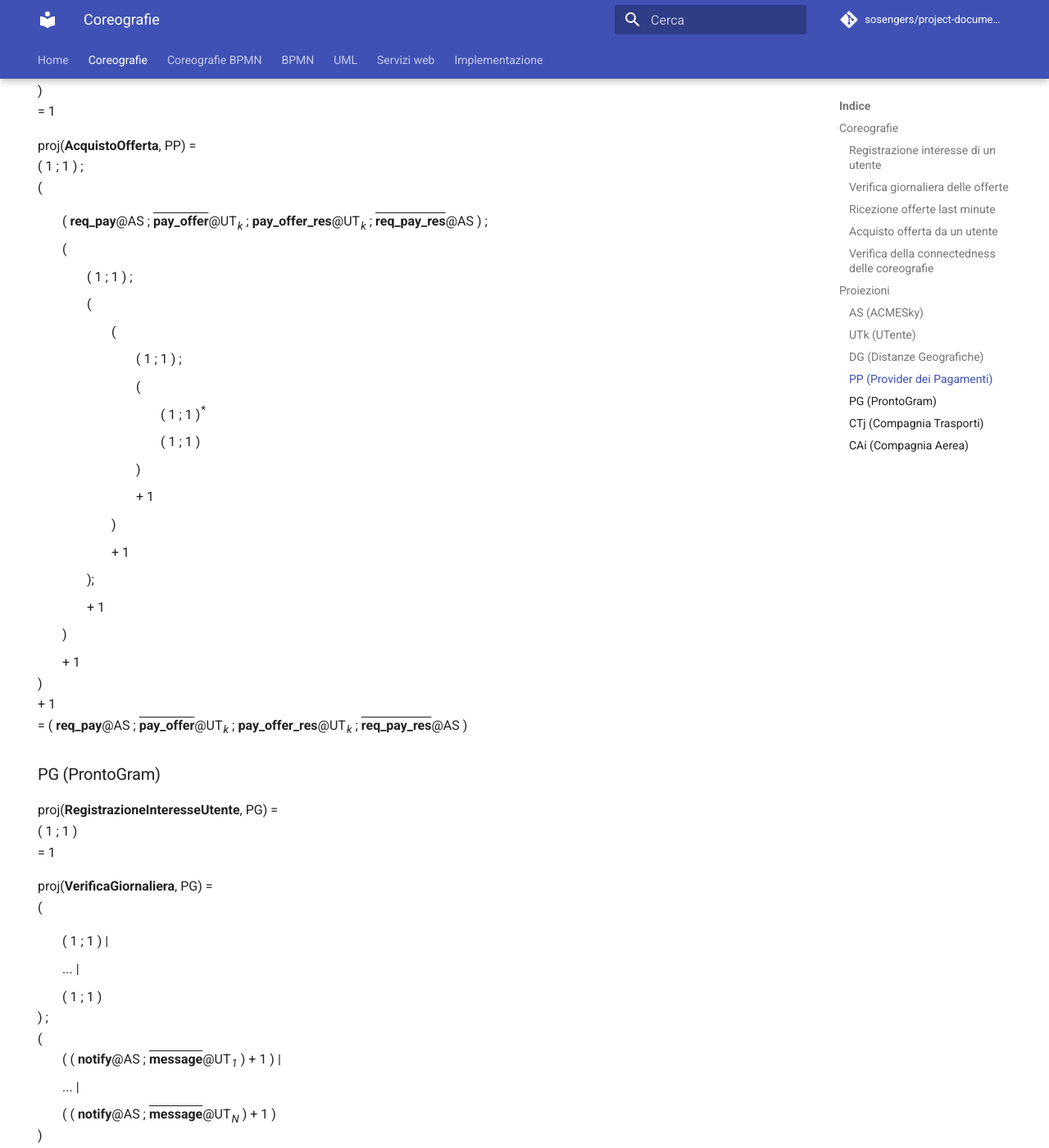
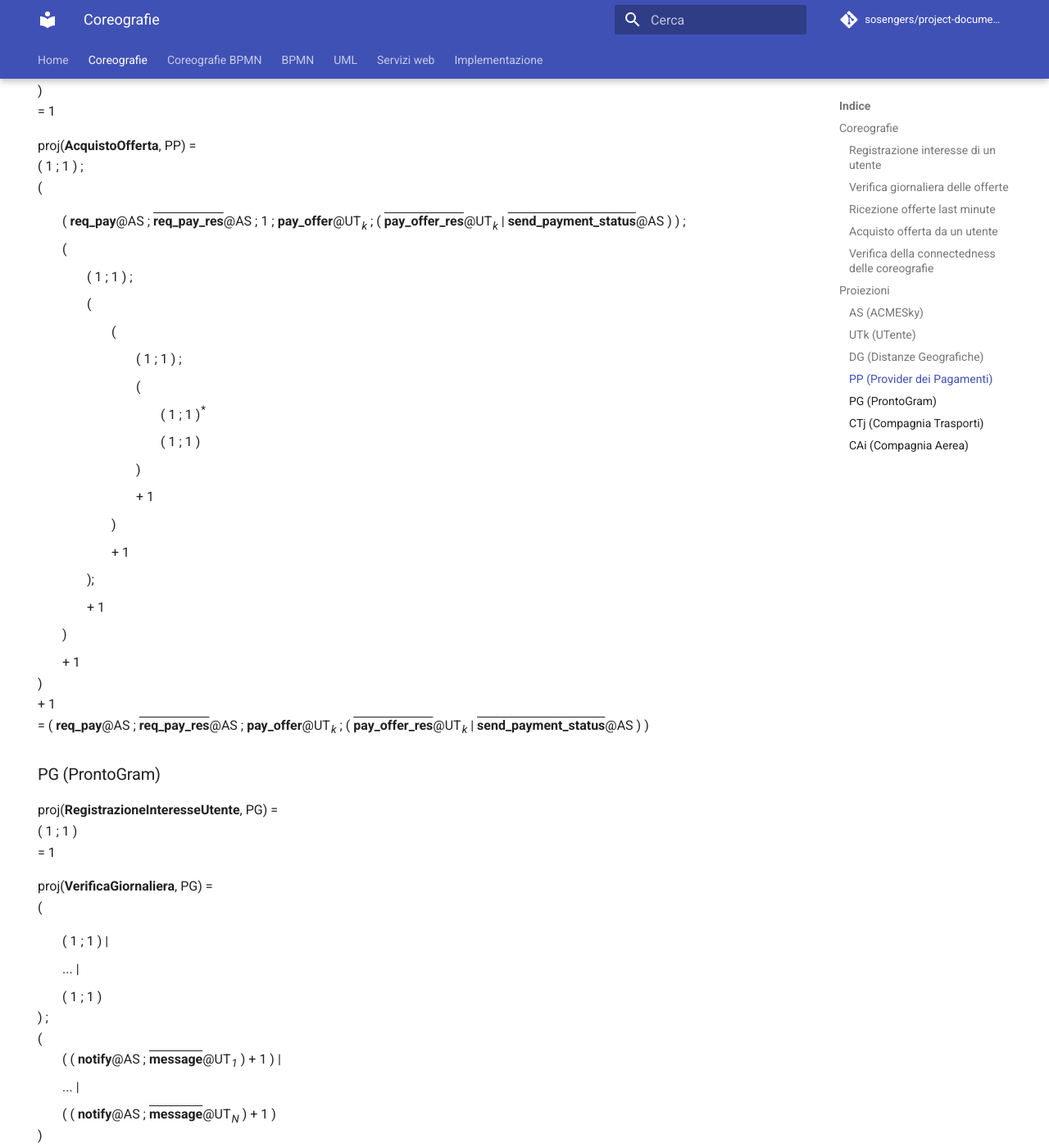
Before and after one commit to sosengers/project-documentation, an MkDocs documentation site: the page built from docs/coreografie.md, in a window 1280 px wide and 1400 px high, scrolled down 9853 px. Shown: the whole window at 82% size. Built offline with MkDocs 1.6.1 and Material for MkDocs 9.7.7, drawn with Linux system fonts in a browser that asks for light colours; comment, search, counter and statistics services are not loaded; some of the changed text lies outside the part shown.

Commit message:
Aggiornate proiezioni pt2

```diff
--- a/docs/coreografie.md
+++ b/docs/coreografie.md
@@ -224,7 +224,7 @@
 ( <strong>ins_code</strong>@UT<sub><em>k</em></sub> ; <span style="text-decoration: overline"><strong>ins_code_res</strong></span>@UT<sub><em>k</em></sub>) ;<br />
 (<br />
 <ul>
-<li>( <span style="text-decoration: overline"><strong>req_pay</strong></span>@PP ; 1 ; 1 ; <strong>req_pay_res</strong>@AS ) ;</li>
+<li>( <span style="text-decoration: overline"><strong>req_pay</strong></span>@PP ; <strong>req_pay_res</strong>@PP ; <span style="text-decoration: overline"><strong>send_payment_ref</strong></span>@UT<sub><em>k</em></sub> ; 1 ; ( 1 | <strong>send_payment_status</strong>@PP ) ;</li>
 <li>( </li>
 <li><ul>
 	<li>( <span style="text-decoration: overline"><strong>buy_flights</strong></span>@CA<sub><em>i</em></sub> ; <strong>buy_flights_res</strong>@CA<sub><em>i</em></sub> ) ;</li>
@@ -302,7 +302,7 @@
 ( <span style="text-decoration: overline"><strong>ins_code</strong></span>@AS ; <strong>ins_code_res</strong>@AS ) ;<br />
 (
 <ul>
-<li>( 1 ; <strong>pay_offer</strong>@PP ; <span style="text-decoration: overline"><strong>pay_offer_res</strong></span>@PP ; 1 ) ;</li>
+<li>( 1 ; 1 ; <strong>send_payment_ref</strong>@AS ; <span style="text-decoration: overline"><strong>pay_offer</strong></span>@PP ; ( <strong>pay_offer_res</strong>@PP | 1 ) ) ;</li>
 <li>(</li>
 <li><ul>
 	<li> ( 1 ; 1 ) ;</li>
@@ -378,7 +378,7 @@
 ( 1 ; 1 ) ;<br />
 (
 <ul>
-<li>( 1 ; 1 ; 1 ; 1 ) ;</li>
+<li>( 1 ; 1 ; 1 ; 1 ; ( 1 | 1 ) ) ;</li>
 <li>(</li>
 <li><ul>
 	<li>( 1 ; 1 ) ;</li>
@@ -456,7 +456,7 @@
 ( 1 ; 1 ) ; <br/>
 (
 <ul>
-<li>( <strong>req_pay</strong>@AS ; <span style="text-decoration: overline"><strong>pay_offer</strong></span>@UT<sub><em>k</em></sub> ; <strong>pay_offer_res</strong>@UT<sub><em>k</em></sub> ; <span style="text-decoration: overline"><strong>req_pay_res</strong></span>@AS ) ;</li>
+<li>( <strong>req_pay</strong>@AS ; <span style="text-decoration: overline"><strong>req_pay_res</strong></span>@AS ; 1 ; <strong>pay_offer</strong>@UT<sub><em>k</em></sub> ; ( <span style="text-decoration: overline"><strong>pay_offer_res</strong></span>@UT<sub><em>k</em></sub> | <span style="text-decoration: overline"><strong>send_payment_status</strong></span>@AS ) ) ;</li>
 <li>(</li>
 <li><ul>
 	<li>( 1 ; 1 ) ;</li>
@@ -484,7 +484,8 @@
 </ul>
 )<br/>
 + 1<br />
-= ( <strong>req_pay</strong>@AS ; <span style="text-decoration: overline"><strong>pay_offer</strong></span>@UT<sub><em>k</em></sub> ; <strong>pay_offer_res</strong>@UT<sub><em>k</em></sub> ; <span style="text-decoration: overline"><strong>req_pay_res</strong></span>@AS )
+
+= ( <strong>req_pay</strong>@AS ; <span style="text-decoration: overline"><strong>req_pay_res</strong></span>@AS ; <strong>pay_offer</strong>@UT<sub><em>k</em></sub> ; ( <span style="text-decoration: overline"><strong>pay_offer_res</strong></span>@UT<sub><em>k</em></sub> | <span style="text-decoration: overline"><strong>send_payment_status</strong></span>@AS ) )
 </p>
 </div>
 
@@ -533,7 +534,7 @@
 ( 1 ; 1 ) ;<br />
 (
 <ul>
-    <li>( 1 ; 1 ; 1 ; 1 ) ;</li>
+    <li>( 1 ; 1 ; 1 ; 1 ; ( 1 | 1 ) ) ;</li>
     <li>(</li>
     <li><ul>
         <li>( 1 ; 1 ) ;</li>
@@ -610,7 +611,7 @@
 ( 1 ; 1 ) ;<br />
 (
 <ul>
-    <li>( 1 ; 1 ; 1 ; 1 ) ;</li>
+    <li>( 1 ; 1 ; 1 ; 1 ; ( 1 | 1 ) ;</li>
     <li>(</li>
     <li><ul>
 		<li>( 1 ; 1 ) ;</li>
@@ -690,7 +691,7 @@
 ( 1 ; 1 ) ;<br />
 (
 <ul>
-    <li>( 1 ; 1 ; 1 ; 1 ) ;</li>
+    <li>( 1 ; 1 ; 1 ; 1 ; ( 1 | 1  )) ;</li>
     <li>(</li>
     <li><ul>
         <li>( <strong>buy_flights</strong>@AS ; <span style="text-decoration: overline"><strong>buy_flights_res</strong></span>@CA ) ;</li>
```
